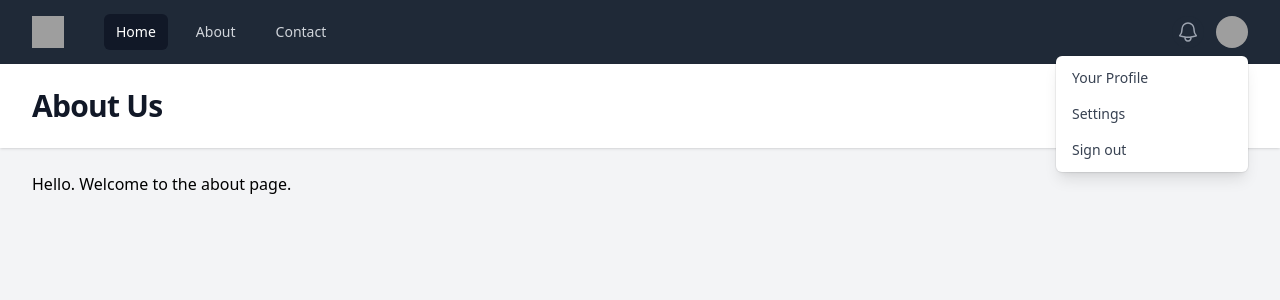
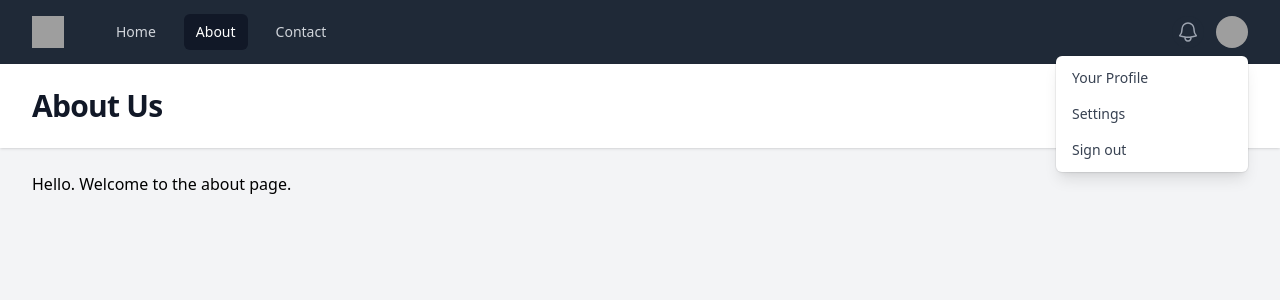
Before and after one commit to genuinelycool/php-for-beginners-2023-edition, a PHP site: page /about.php in a window 1280 px wide. Shown: the top 300 px of the page. Run offline with PHP 8.4, Linux system fonts and the light colour scheme; some libraries are stand-ins or nearby versions; grey boxes are pictures that could not be loaded.

Commit message:
superglobals and current page styling

```diff
--- a/about.php
+++ b/about.php
@@ -1,5 +1,9 @@
 <?php
+
+require 'functions.php';
 
 $heading = 'About Us';
 
+// echo $_SERVER['REQUEST_URI'];
+
 require "views/about.view.php";
--- a/contact.php
+++ b/contact.php
@@ -1,4 +1,6 @@
 <?php
+
+require 'functions.php';
 
 $heading = 'Contact Us';
 
--- /dev/null
+++ b/functions.php
@@ -0,0 +1,27 @@
+<?php
+
+function dd($value)
+{
+    echo "<pre>";
+    var_dump($value);
+    echo "</pre>";
+
+    die();
+}
+
+// dd($_SERVER['REQUEST_URI']);
+// dd($heading);
+
+// echo $_SERVER['REQUEST_URI'];
+
+// if ($_SERVER['REQUEST_URI'] === '/') {
+//     echo 'bg-gray-900 text-white';
+// } else {
+//     'text-gray-300';
+// }
+
+// echo $_SERVER['REQUEST_URI'] === '/' ? 'bg-gray-900 text-white' : 'text-gray-300';
+
+function urlIs($value) {
+    return $_SERVER['REQUEST_URI'] === $value;
+}
--- a/index.php
+++ b/index.php
@@ -1,4 +1,6 @@
 <?php
+
+require 'functions.php';
 
 $heading = 'Home';
 
--- a/views/partials/nav.php
+++ b/views/partials/nav.php
@@ -8,9 +8,9 @@
                 <div class="hidden md:block">
                     <div class="ml-10 flex items-baseline space-x-4">
                         <!-- Current: "bg-gray-900 text-white", Default: "text-gray-300 hover:bg-gray-700 hover:text-white" -->
-                        <a href="/" class="bg-gray-900 text-white rounded-md px-3 py-2 text-sm font-medium" aria-current="page">Home</a>
-                        <a href="/about.php" class="text-gray-300 hover:bg-gray-700 hover:text-white rounded-md px-3 py-2 text-sm font-medium">About</a>
-                        <a href="/contact.php" class="text-gray-300 hover:bg-gray-700 hover:text-white rounded-md px-3 py-2 text-sm font-medium">Contact</a>
+                        <a href="/" class="<?= urlIs('/') ? 'bg-gray-900 text-white' : 'text-gray-300' ?> text-gray-300 hover:bg-gray-700 hover:text-white rounded-md px-3 py-2 text-sm font-medium">Home</a>
+                        <a href="/about.php" class="<?= $_SERVER['REQUEST_URI'] === '/about.php' ? 'bg-gray-900 text-white' : 'text-gray-300' ?> text-gray-300 hover:bg-gray-700 hover:text-white rounded-md px-3 py-2 text-sm font-medium">About</a>
+                        <a href="/contact.php" class="<?= $_SERVER['REQUEST_URI'] === '/contact.php' ? 'bg-gray-900 text-white' : 'text-gray-300' ?> text-gray-300 hover:bg-gray-700 hover:text-white rounded-md px-3 py-2 text-sm font-medium">Contact</a>
                     </div>
                 </div>
             </div>
```
